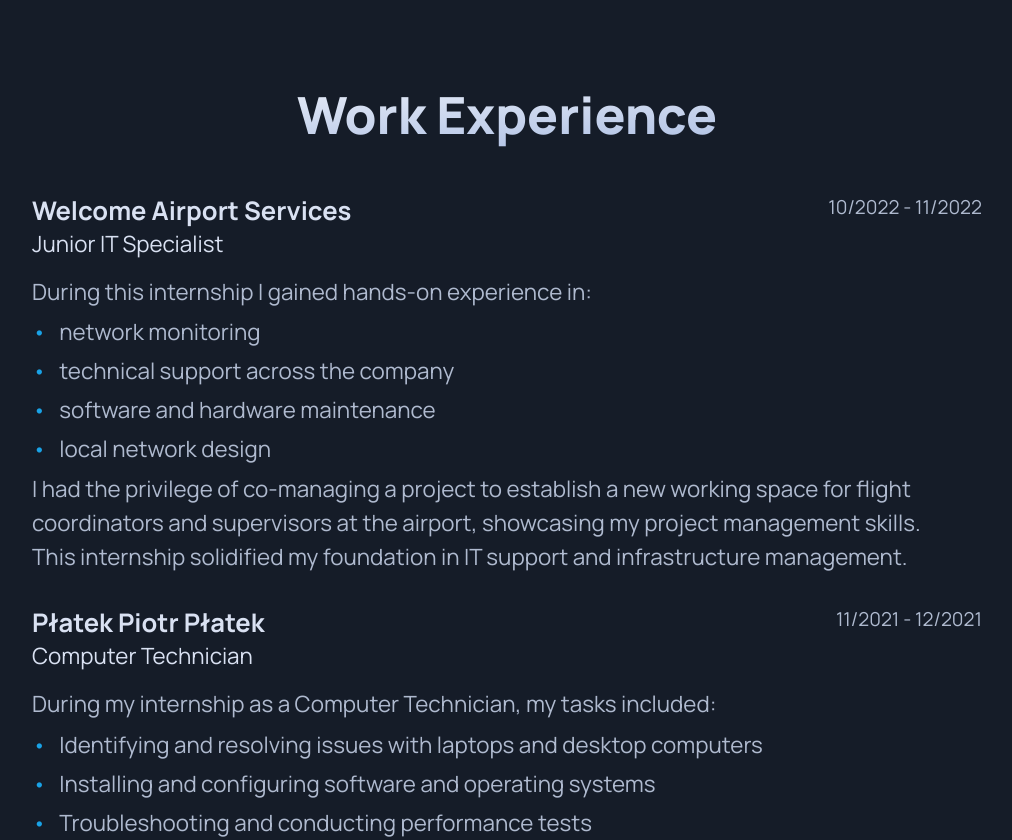
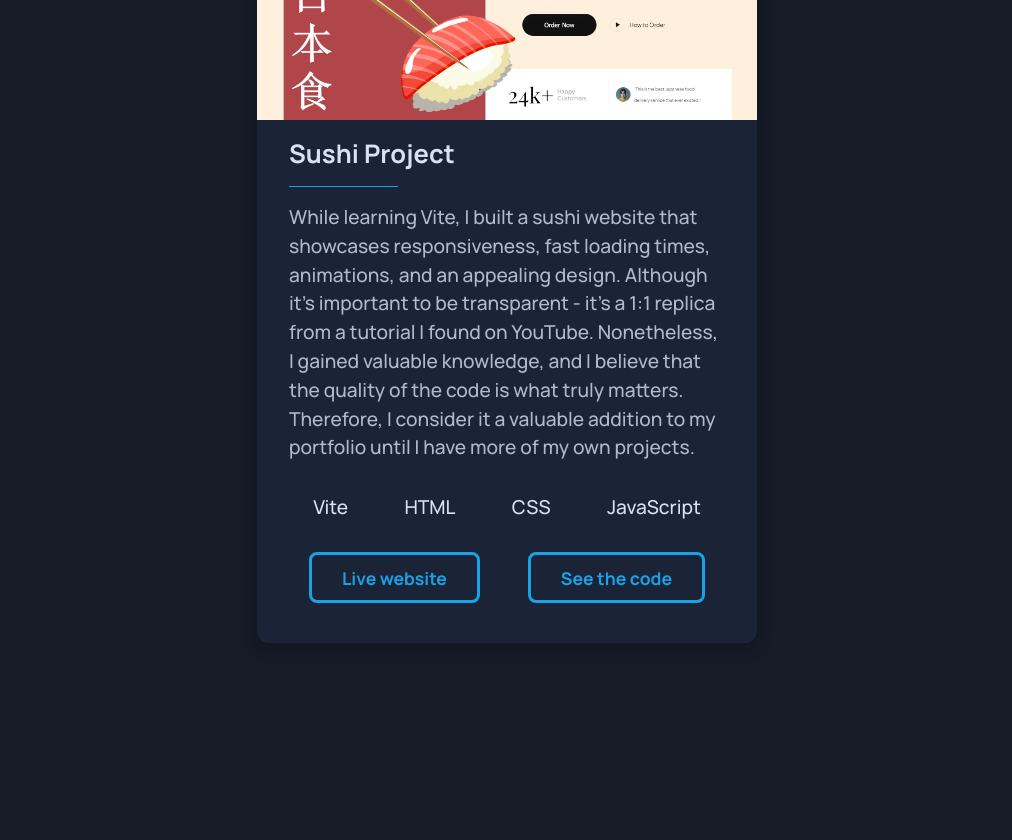
Before and after one commit to Malcewicz/Portfolio-V1, a Next.js app: page / in a window 1280 px wide. Shown: the part 2860-3700 px from the top of the page, without its empty margins (133-1145 px from the left). Built offline with nearby package versions, Linux system fonts and the light colour scheme.

Commit message:
Added a new project

```diff
--- a/components/projects.tsx
+++ b/components/projects.tsx
@@ -60,11 +60,12 @@
             </div>
           </div>
         </motion.article>
+
         <motion.article
           initial={{ opacity: 0, y: 25 }}
           whileInView={{ opacity: 1, y: 0 }}
           viewport={{ once: true }}
-          transition={{ delay: 0.7, duration: 0.4 }}
+          transition={{ delay: 0.6, duration: 0.4 }}
           className="card"
         >
           <div className="card-img">
@@ -107,6 +108,58 @@
             </div>
           </div>
         </motion.article>
+
+        <motion.article
+          initial={{ opacity: 0, y: 25 }}
+          whileInView={{ opacity: 1, y: 0 }}
+          viewport={{ once: true }}
+          transition={{ delay: 0.7, duration: 0.4 }}
+          className="card"
+        >
+          <div className="card-img">
+            <Image
+              fill
+              src="/sushi_project_1080p.webp"
+              alt="Screenshot of the main page of the sushi project website"
+            />
+          </div>
+          <div className="card-content">
+            <h3>Sushi Project</h3>
+            <p>
+              While learning Vite, I built a sushi website that showcases
+              responsiveness, fast loading times, animations, and an appealing
+              design. Although it's important to be transparent - it's a 1:1
+              replica from a tutorial I found on YouTube. Nonetheless, I gained
+              valuable knowledge, and I believe that the quality of the code is
+              what truly matters. Therefore, I consider it a valuable addition
+              to my portfolio until I have more of my own projects.
+            </p>
+            <ul>
+              <li>Vite</li>
+              <li>HTML</li>
+              <li>CSS</li>
+              <li>JavaScript</li>
+            </ul>
+            <div className="links">
+              <div className="btn">
+                <Link
+                  href="https://sushi-project-malcewicz.vercel.app"
+                  target="_blank"
+                >
+                  Live website
+                </Link>
+              </div>
+              <div className="btn">
+                <Link
+                  href="https://github.com/Malcewicz/sushi-project-vite"
+                  target="_blank"
+                >
+                  See the code
+                </Link>
+              </div>
+            </div>
+          </div>
+        </motion.article>
       </article>
     </MotionSection>
   );
```
Also changed, not shown: public/sushi_project_1080p.webp (added).
